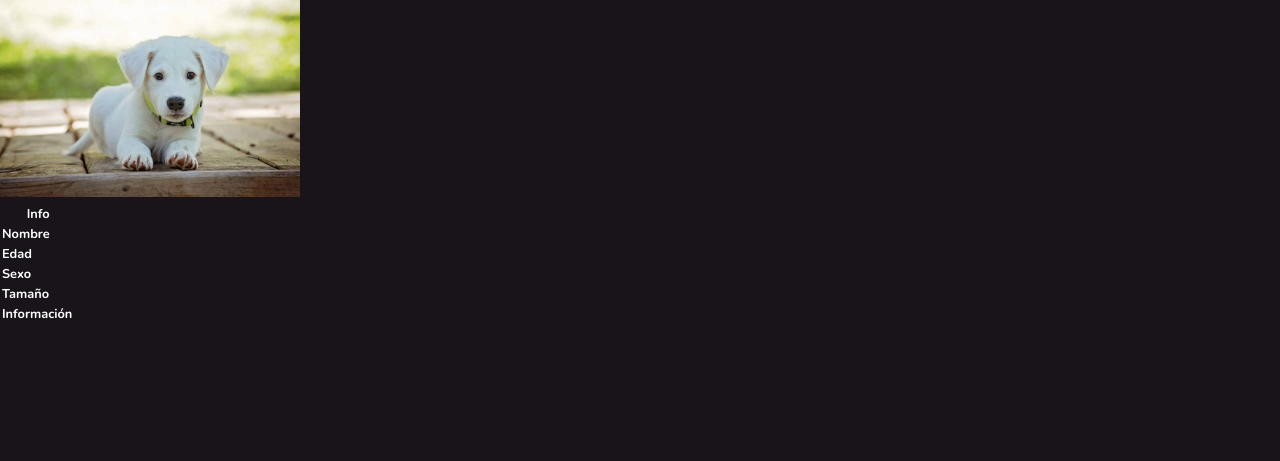
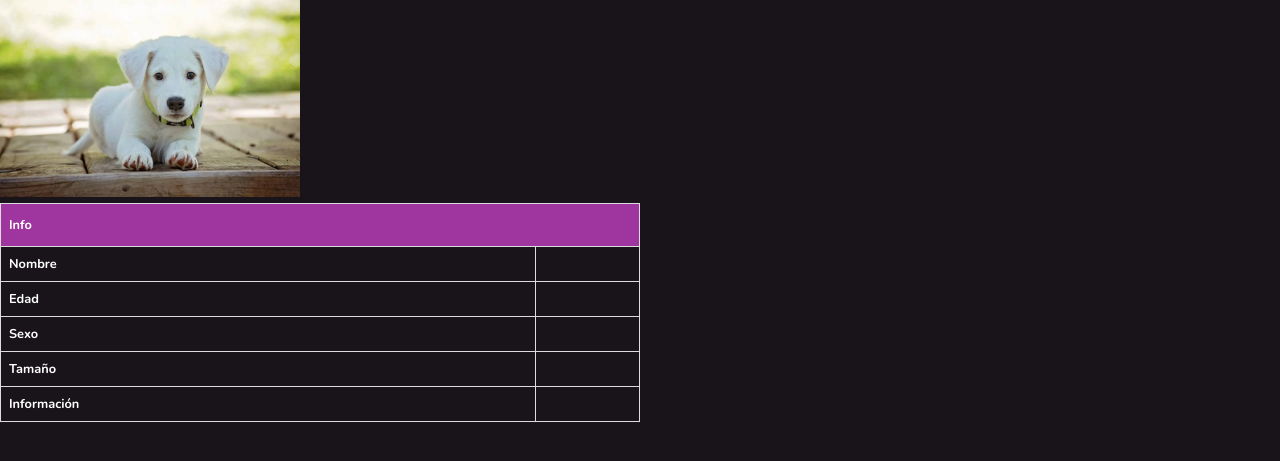
Before and after one commit to eurodiego/pet-adopt, a plain HTML site: page pet-detail.html in a window 1280 px wide. Shown: the part 63-524 px from the top of the page. Drawn offline with nearby package versions, Linux system fonts and the light colour scheme.

Commit message:
Mas arreglos

```diff
--- a/static/css/style.css
+++ b/static/css/style.css
@@ -110,6 +110,25 @@ nav {
     height: 600px;
     box-shadow:inset 0 0 0 2000px rgba(84, 84, 84, 0.5);
 }
+
+table {
+    border-collapse: collapse;
+    border-radius: 25px;
+    width: 50%;
+  }
+
+table td, table th {
+    border: 1px solid #ddd;
+    padding: 8px;
+  }
+
+table th {
+    padding-top: 12px;
+    padding-bottom: 12px;
+    text-align: left;
+    background-color: var(--primary-color);
+    color: white;
+  }
 
 .container {
     max-width: 1200px;
```
